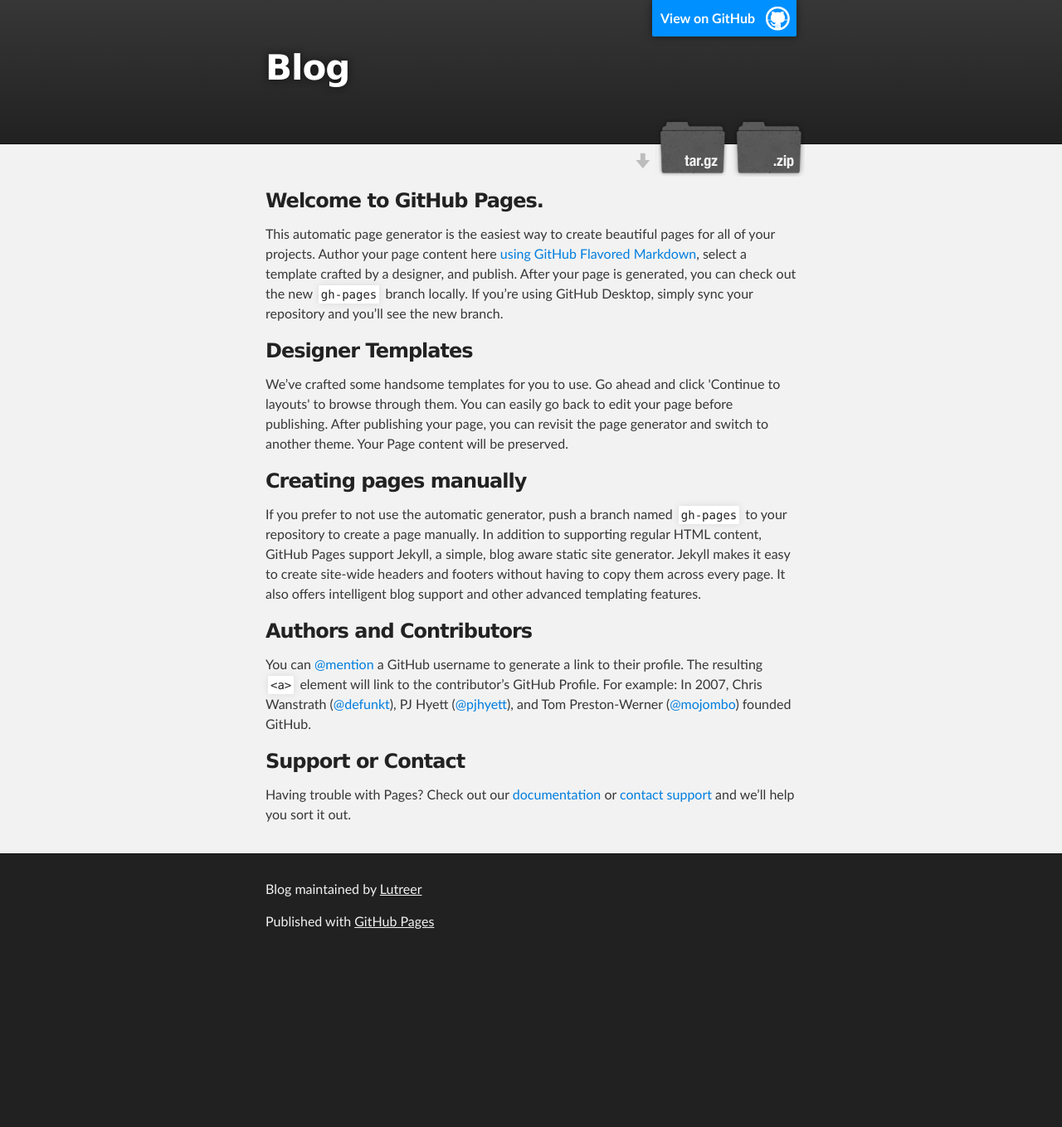
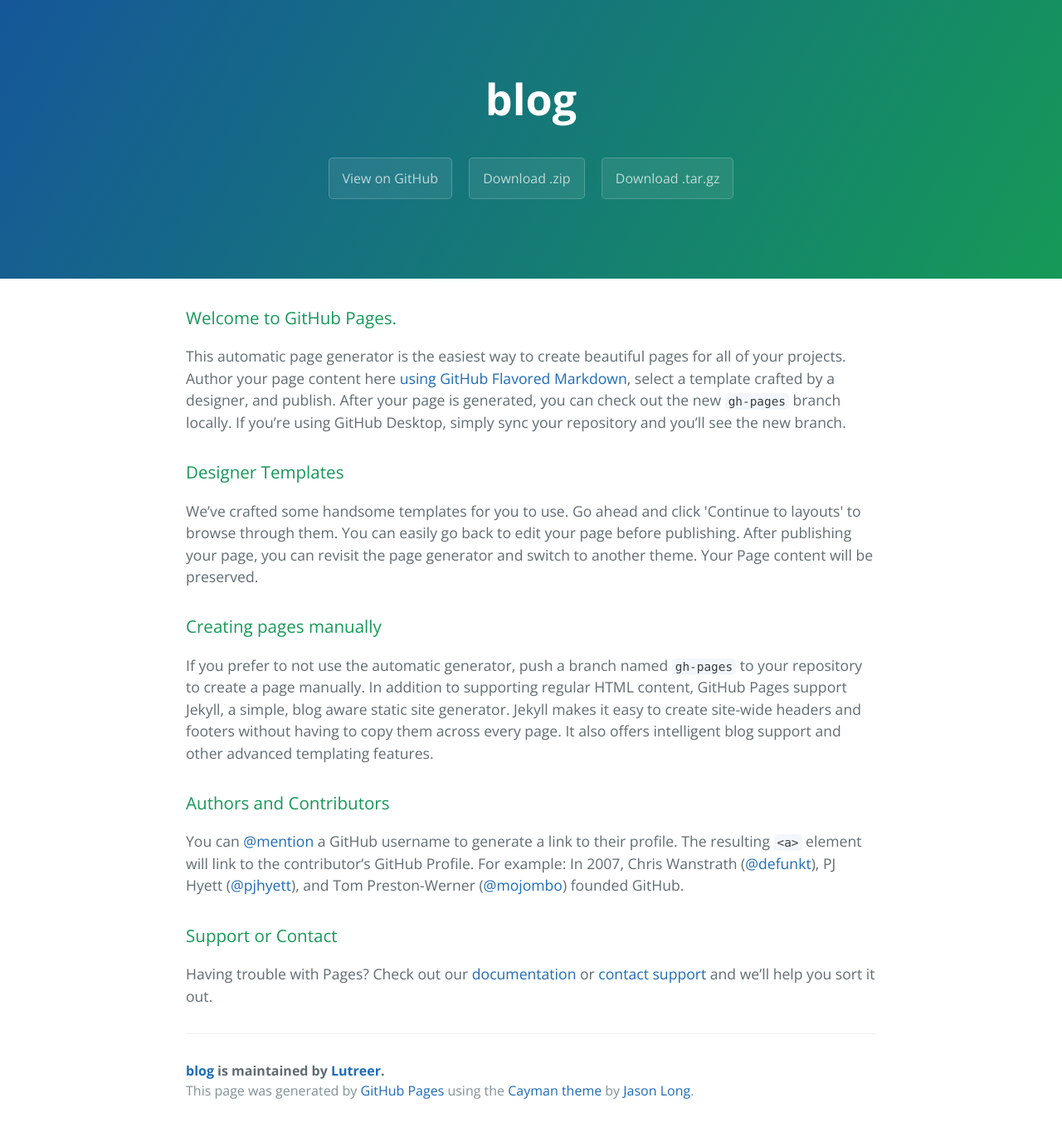
Before and after one commit to Lutreer/blog, a Jekyll site: the page index.html, which Jekyll copies as it is, in a window 1280 px wide. Shown: the whole page at 83% size. Built offline with Jekyll 4.4.1, drawn with Linux system fonts in a browser that asks for light colours; before the commit the page ends 1158 px from its top, so only the background shows below that.

```diff
--- a/index.html
+++ b/index.html
@@ -1,37 +1,25 @@
 <!DOCTYPE html>
-<html>
+<html lang="en-us">
+  <head>
+    <meta charset="UTF-8">
+    <title>blog by Lutreer</title>
+    <meta name="viewport" content="width=device-width, initial-scale=1">
+    <link rel="stylesheet" type="text/css" href="stylesheets/normalize.css" media="screen">
+    <link href='https://fonts.googleapis.com/css?family=Open+Sans:400,700' rel='stylesheet' type='text/css'>
+    <link rel="stylesheet" type="text/css" href="stylesheets/stylesheet.css" media="screen">
+    <link rel="stylesheet" type="text/css" href="stylesheets/github-light.css" media="screen">
+  </head>
+  <body>
+    <section class="page-header">
+      <h1 class="project-name">blog</h1>
+      <h2 class="project-tagline"></h2>
+      <a href="https://github.com/Lutreer/blog" class="btn">View on GitHub</a>
+      <a href="https://github.com/Lutreer/blog/zipball/master" class="btn">Download .zip</a>
+      <a href="https://github.com/Lutreer/blog/tarball/master" class="btn">Download .tar.gz</a>
+    </section>
 
-  <head>
-    <meta charset='utf-8'>
-    <meta http-equiv="X-UA-Compatible" content="chrome=1">
-    <meta name="description" content="Blog : ">
-
-    <link rel="stylesheet" type="text/css" media="screen" href="stylesheets/stylesheet.css">
-
-    <title>Blog</title>
-  </head>
-
-  <body>
-
-    <!-- HEADER -->
-    <div id="header_wrap" class="outer">
-        <header class="inner">
-          <a id="forkme_banner" href="https://github.com/Lutreer/blog">View on GitHub</a>
-
-          <h1 id="project_title">Blog</h1>
-          <h2 id="project_tagline"></h2>
-
-            <section id="downloads">
-              <a class="zip_download_link" href="https://github.com/Lutreer/blog/zipball/master">Download this project as a .zip file</a>
-              <a class="tar_download_link" href="https://github.com/Lutreer/blog/tarball/master">Download this project as a tar.gz file</a>
-            </section>
-        </header>
-    </div>
-
-    <!-- MAIN CONTENT -->
-    <div id="main_content_wrap" class="outer">
-      <section id="main_content" class="inner">
-        <h3>
+    <section class="main-content">
+      <h3>
 <a id="welcome-to-github-pages" class="anchor" href="#welcome-to-github-pages" aria-hidden="true"><span class="octicon octicon-link"></span></a>Welcome to GitHub Pages.</h3>
 
 <p>This automatic page generator is the easiest way to create beautiful pages for all of your projects. Author your page content here <a href="https://guides.github.com/features/mastering-markdown/">using GitHub Flavored Markdown</a>, select a template crafted by a designer, and publish. After your page is generated, you can check out the new <code>gh-pages</code> branch locally. If you’re using GitHub Desktop, simply sync your repository and you’ll see the new branch.</p>
@@ -55,17 +43,14 @@
 <a id="support-or-contact" class="anchor" href="#support-or-contact" aria-hidden="true"><span class="octicon octicon-link"></span></a>Support or Contact</h3>
 
 <p>Having trouble with Pages? Check out our <a href="https://help.github.com/pages">documentation</a> or <a href="https://github.com/contact">contact support</a> and we’ll help you sort it out.</p>
-      </section>
-    </div>
 
-    <!-- FOOTER  -->
-    <div id="footer_wrap" class="outer">
-      <footer class="inner">
-        <p class="copyright">Blog maintained by <a href="https://github.com/Lutreer">Lutreer</a></p>
-        <p>Published with <a href="https://pages.github.com">GitHub Pages</a></p>
+      <footer class="site-footer">
+        <span class="site-footer-owner"><a href="https://github.com/Lutreer/blog">blog</a> is maintained by <a href="https://github.com/Lutreer">Lutreer</a>.</span>
+
+        <span class="site-footer-credits">This page was generated by <a href="https://pages.github.com">GitHub Pages</a> using the <a href="https://github.com/jasonlong/cayman-theme">Cayman theme</a> by <a href="https://twitter.com/jasonlong">Jason Long</a>.</span>
       </footer>
-    </div>
 
+    </section>
 
 
   </body>
--- a/stylesheets/stylesheet.css
+++ b/stylesheets/stylesheet.css
@@ -1,425 +1,245 @@
-/*******************************************************************************
-Slate Theme for GitHub Pages
-by Jason Costello, @jsncostello
-*******************************************************************************/
-
-@import url(github-light.css);
-
-/*******************************************************************************
-MeyerWeb Reset
-*******************************************************************************/
-
-html, body, div, span, applet, object, iframe,
-h1, h2, h3, h4, h5, h6, p, blockquote, pre,
-a, abbr, acronym, address, big, cite, code,
-del, dfn, em, img, ins, kbd, q, s, samp,
-small, strike, strong, sub, sup, tt, var,
-b, u, i, center,
-dl, dt, dd, ol, ul, li,
-fieldset, form, label, legend,
-table, caption, tbody, tfoot, thead, tr, th, td,
-article, aside, canvas, details, embed,
-figure, figcaption, footer, header, hgroup,
-menu, nav, output, ruby, section, summary,
-time, mark, audio, video {
-  margin: 0;
-  padding: 0;
-  border: 0;
-  font: inherit;
-  vertical-align: baseline;
-}
-
-/* HTML5 display-role reset for older browsers */
-article, aside, details, figcaption, figure,
-footer, header, hgroup, menu, nav, section {
-  display: block;
-}
-
-ol, ul {
-  list-style: none;
-}
-
-table {
-  border-collapse: collapse;
-  border-spacing: 0;
-}
-
-/*******************************************************************************
-Theme Styles
-*******************************************************************************/
+* {
+  box-sizing: border-box; }
 
 body {
-  box-sizing: border-box;
-  color:#373737;
-  background: #212121;
+  padding: 0;
+  margin: 0;
+  font-family: "Open Sans", "Helvetica Neue", Helvetica, Arial, sans-serif;
   font-size: 16px;
-  font-family: 'Myriad Pro', Calibri, Helvetica, Arial, sans-serif;
   line-height: 1.5;
-  -webkit-font-smoothing: antialiased;
-}
-
-h1, h2, h3, h4, h5, h6 {
-  margin: 10px 0;
-  font-weight: 700;
-  color:#222222;
-  font-family: 'Lucida Grande', 'Calibri', Helvetica, Arial, sans-serif;
-  letter-spacing: -1px;
-}
-
-h1 {
-  font-size: 36px;
-  font-weight: 700;
-}
-
-h2 {
-  padding-bottom: 10px;
-  font-size: 32px;
-  background: url('../images/bg_hr.png') repeat-x bottom;
-}
-
-h3 {
-  font-size: 24px;
-}
-
-h4 {
-  font-size: 21px;
-}
-
-h5 {
-  font-size: 18px;
-}
-
-h6 {
-  font-size: 16px;
-}
-
-p {
-  margin: 10px 0 15px 0;
-}
-
-footer p {
-  color: #f2f2f2;
-}
+  color: #606c71; }
 
 a {
+  color: #1e6bb8;
+  text-decoration: none; }
+  a:hover {
+    text-decoration: underline; }
+
+.btn {
+  display: inline-block;
+  margin-bottom: 1rem;
+  color: rgba(255, 255, 255, 0.7);
+  background-color: rgba(255, 255, 255, 0.08);
+  border-color: rgba(255, 255, 255, 0.2);
+  border-style: solid;
+  border-width: 1px;
+  border-radius: 0.3rem;
+  transition: color 0.2s, background-color 0.2s, border-color 0.2s; }
+  .btn + .btn {
+    margin-left: 1rem; }
+
+.btn:hover {
+  color: rgba(255, 255, 255, 0.8);
   text-decoration: none;
-  color: #007edf;
-  text-shadow: none;
+  background-color: rgba(255, 255, 255, 0.2);
+  border-color: rgba(255, 255, 255, 0.3); }
 
-  transition: color 0.5s ease;
-  transition: text-shadow 0.5s ease;
-  -webkit-transition: color 0.5s ease;
-  -webkit-transition: text-shadow 0.5s ease;
-  -moz-transition: color 0.5s ease;
-  -moz-transition: text-shadow 0.5s ease;
-  -o-transition: color 0.5s ease;
-  -o-transition: text-shadow 0.5s ease;
-  -ms-transition: color 0.5s ease;
-  -ms-transition: text-shadow 0.5s ease;
-}
+@media screen and (min-width: 64em) {
+  .btn {
+    padding: 0.75rem 1rem; } }
 
-a:hover, a:focus {text-decoration: underline;}
+@media screen and (min-width: 42em) and (max-width: 64em) {
+  .btn {
+    padding: 0.6rem 0.9rem;
+    font-size: 0.9rem; } }
 
-footer a {
-  color: #F2F2F2;
-  text-decoration: underline;
-}
+@media screen and (max-width: 42em) {
+  .btn {
+    display: block;
+    width: 100%;
+    padding: 0.75rem;
+    font-size: 0.9rem; }
+    .btn + .btn {
+      margin-top: 1rem;
+      margin-left: 0; } }
 
-em {
-  font-style: italic;
-}
+.page-header {
+  color: #fff;
+  text-align: center;
+  background-color: #159957;
+  background-image: linear-gradient(120deg, #155799, #159957); }
 
-strong {
-  font-weight: bold;
-}
+@media screen and (min-width: 64em) {
+  .page-header {
+    padding: 5rem 6rem; } }
 
-img {
-  position: relative;
-  margin: 0 auto;
-  max-width: 739px;
-  padding: 5px;
-  margin: 10px 0 10px 0;
-  border: 1px solid #ebebeb;
+@media screen and (min-width: 42em) and (max-width: 64em) {
+  .page-header {
+    padding: 3rem 4rem; } }
 
-  box-shadow: 0 0 5px #ebebeb;
-  -webkit-box-shadow: 0 0 5px #ebebeb;
-  -moz-box-shadow: 0 0 5px #ebebeb;
-  -o-box-shadow: 0 0 5px #ebebeb;
-  -ms-box-shadow: 0 0 5px #ebebeb;
-}
+@media screen and (max-width: 42em) {
+  .page-header {
+    padding: 2rem 1rem; } }
 
-p img {
+.project-name {
+  margin-top: 0;
+  margin-bottom: 0.1rem; }
+
+@media screen and (min-width: 64em) {
+  .project-name {
+    font-size: 3.25rem; } }
+
+@media screen and (min-width: 42em) and (max-width: 64em) {
+  .project-name {
+    font-size: 2.25rem; } }
+
+@media screen and (max-width: 42em) {
+  .project-name {
+    font-size: 1.75rem; } }
+
+.project-tagline {
+  margin-bottom: 2rem;
+  font-weight: normal;
+  opacity: 0.7; }
+
+@media screen and (min-width: 64em) {
+  .project-tagline {
+    font-size: 1.25rem; } }
+
+@media screen and (min-width: 42em) and (max-width: 64em) {
+  .project-tagline {
+    font-size: 1.15rem; } }
+
+@media screen and (max-width: 42em) {
+  .project-tagline {
+    font-size: 1rem; } }
+
+.main-content :first-child {
+  margin-top: 0; }
+.main-content img {
+  max-width: 100%; }
+.main-content h1, .main-content h2, .main-content h3, .main-content h4, .main-content h5, .main-content h6 {
+  margin-top: 2rem;
+  margin-bottom: 1rem;
+  font-weight: normal;
+  color: #159957; }
+.main-content p {
+  margin-bottom: 1em; }
+.main-content code {
+  padding: 2px 4px;
+  font-family: Consolas, "Liberation Mono", Menlo, Courier, monospace;
+  font-size: 0.9rem;
+  color: #383e41;
+  background-color: #f3f6fa;
+  border-radius: 0.3rem; }
+.main-content pre {
+  padding: 0.8rem;
+  margin-top: 0;
+  margin-bottom: 1rem;
+  font: 1rem Consolas, "Liberation Mono", Menlo, Courier, monospace;
+  color: #567482;
+  word-wrap: normal;
+  background-color: #f3f6fa;
+  border: solid 1px #dce6f0;
+  border-radius: 0.3rem; }
+  .main-content pre > code {
+    padding: 0;
+    margin: 0;
+    font-size: 0.9rem;
+    color: #567482;
+    word-break: normal;
+    white-space: pre;
+    background: transparent;
+    border: 0; }
+.main-content .highlight {
+  margin-bottom: 1rem; }
+  .main-content .highlight pre {
+    margin-bottom: 0;
+    word-break: normal; }
+.main-content .highlight pre, .main-content pre {
+  padding: 0.8rem;
+  overflow: auto;
+  font-size: 0.9rem;
+  line-height: 1.45;
+  border-radius: 0.3rem; }
+.main-content pre code, .main-content pre tt {
   display: inline;
+  max-width: initial;
+  padding: 0;
   margin: 0;
+  overflow: initial;
+  line-height: inherit;
+  word-wrap: normal;
+  background-color: transparent;
+  border: 0; }
+  .main-content pre code:before, .main-content pre code:after, .main-content pre tt:before, .main-content pre tt:after {
+    content: normal; }
+.main-content ul, .main-content ol {
+  margin-top: 0; }
+.main-content blockquote {
+  padding: 0 1rem;
+  margin-left: 0;
+  color: #819198;
+  border-left: 0.3rem solid #dce6f0; }
+  .main-content blockquote > :first-child {
+    margin-top: 0; }
+  .main-content blockquote > :last-child {
+    margin-bottom: 0; }
+.main-content table {
+  display: block;
+  width: 100%;
+  overflow: auto;
+  word-break: normal;
+  word-break: keep-all; }
+  .main-content table th {
+    font-weight: bold; }
+  .main-content table th, .main-content table td {
+    padding: 0.5rem 1rem;
+    border: 1px solid #e9ebec; }
+.main-content dl {
+  padding: 0; }
+  .main-content dl dt {
+    padding: 0;
+    margin-top: 1rem;
+    font-size: 1rem;
+    font-weight: bold; }
+  .main-content dl dd {
+    padding: 0;
+    margin-bottom: 1rem; }
+.main-content hr {
+  height: 2px;
   padding: 0;
-  vertical-align: middle;
-  text-align: center;
-  border: none;
-}
+  margin: 1rem 0;
+  background-color: #eff0f1;
+  border: 0; }
 
-pre, code {
-  width: 100%;
-  color: #222;
-  background-color: #fff;
+@media screen and (min-width: 64em) {
+  .main-content {
+    max-width: 64rem;
+    padding: 2rem 6rem;
+    margin: 0 auto;
+    font-size: 1.1rem; } }
 
-  font-family: Monaco, "Bitstream Vera Sans Mono", "Lucida Console", Terminal, monospace;
-  font-size: 14px;
+@media screen and (min-width: 42em) and (max-width: 64em) {
+  .main-content {
+    padding: 2rem 4rem;
+    font-size: 1.1rem; } }
 
-  border-radius: 2px;
-  -moz-border-radius: 2px;
-  -webkit-border-radius: 2px;
-}
+@media screen and (max-width: 42em) {
+  .main-content {
+    padding: 2rem 1rem;
+    font-size: 1rem; } }
 
-pre {
-  width: 100%;
-  padding: 10px;
-  box-shadow: 0 0 10px rgba(0,0,0,.1);
-  overflow: auto;
-}
+.site-footer {
+  padding-top: 2rem;
+  margin-top: 2rem;
+  border-top: solid 1px #eff0f1; }
 
-code {
-  padding: 3px;
-  margin: 0 3px;
-  box-shadow: 0 0 10px rgba(0,0,0,.1);
-}
+.site-footer-owner {
+  display: block;
+  font-weight: bold; }
 
-pre code {
-  display: block;
-  box-shadow: none;
-}
+.site-footer-credits {
+  color: #819198; }
 
-blockquote {
-  color: #666;
-  margin-bottom: 20px;
-  padding: 0 0 0 20px;
-  border-left: 3px solid #bbb;
-}
+@media screen and (min-width: 64em) {
+  .site-footer {
+    font-size: 1rem; } }
 
+@media screen and (min-width: 42em) and (max-width: 64em) {
+  .site-footer {
+    font-size: 1rem; } }
 
-ul, ol, dl {
-  margin-bottom: 15px
-}
-
-ul {
-  list-style-position: inside;
-  list-style: disc;
-  padding-left: 20px;
-}
-
-ol {
-  list-style-position: inside;
-  list-style: decimal;
-  padding-left: 20px;
-}
-
-dl dt {
-  font-weight: bold;
-}
-
-dl dd {
-  padding-left: 20px;
-  font-style: italic;
-}
-
-dl p {
-  padding-left: 20px;
-  font-style: italic;
-}
-
-hr {
-  height: 1px;
-  margin-bottom: 5px;
-  border: none;
-  background: url('../images/bg_hr.png') repeat-x center;
-}
-
-table {
-  border: 1px solid #373737;
-  margin-bottom: 20px;
-  text-align: left;
- }
-
-th {
-  font-family: 'Lucida Grande', 'Helvetica Neue', Helvetica, Arial, sans-serif;
-  padding: 10px;
-  background: #373737;
-  color: #fff;
- }
-
-td {
-  padding: 10px;
-  border: 1px solid #373737;
- }
-
-form {
-  background: #f2f2f2;
-  padding: 20px;
-}
-
-/*******************************************************************************
-Full-Width Styles
-*******************************************************************************/
-
-.outer {
-  width: 100%;
-}
-
-.inner {
-  position: relative;
-  max-width: 640px;
-  padding: 20px 10px;
-  margin: 0 auto;
-}
-
-#forkme_banner {
-  display: block;
-  position: absolute;
-  top:0;
-  right: 10px;
-  z-index: 10;
-  padding: 10px 50px 10px 10px;
-  color: #fff;
-  background: url('../images/blacktocat.png') #0090ff no-repeat 95% 50%;
-  font-weight: 700;
-  box-shadow: 0 0 10px rgba(0,0,0,.5);
-  border-bottom-left-radius: 2px;
-  border-bottom-right-radius: 2px;
-}
-
-#header_wrap {
-  background: #212121;
-  background: -moz-linear-gradient(top, #373737, #212121);
-  background: -webkit-linear-gradient(top, #373737, #212121);
-  background: -ms-linear-gradient(top, #373737, #212121);
-  background: -o-linear-gradient(top, #373737, #212121);
-  background: linear-gradient(top, #373737, #212121);
-}
-
-#header_wrap .inner {
-  padding: 50px 10px 30px 10px;
-}
-
-#project_title {
-  margin: 0;
-  color: #fff;
-  font-size: 42px;
-  font-weight: 700;
-  text-shadow: #111 0px 0px 10px;
-}
-
-#project_tagline {
-  color: #fff;
-  font-size: 24px;
-  font-weight: 300;
-  background: none;
-  text-shadow: #111 0px 0px 10px;
-}
-
-#downloads {
-  position: absolute;
-  width: 210px;
-  z-index: 10;
-  bottom: -40px;
-  right: 0;
-  height: 70px;
-  background: url('../images/icon_download.png') no-repeat 0% 90%;
-}
-
-.zip_download_link {
-  display: block;
-  float: right;
-  width: 90px;
-  height:70px;
-  text-indent: -5000px;
-  overflow: hidden;
-  background: url(../images/sprite_download.png) no-repeat bottom left;
-}
-
-.tar_download_link {
-  display: block;
-  float: right;
-  width: 90px;
-  height:70px;
-  text-indent: -5000px;
-  overflow: hidden;
-  background: url(../images/sprite_download.png) no-repeat bottom right;
-  margin-left: 10px;
-}
-
-.zip_download_link:hover {
-  background: url(../images/sprite_download.png) no-repeat top left;
-}
-
-.tar_download_link:hover {
-  background: url(../images/sprite_download.png) no-repeat top right;
-}
-
-#main_content_wrap {
-  background: #f2f2f2;
-  border-top: 1px solid #111;
-  border-bottom: 1px solid #111;
-}
-
-#main_content {
-  padding-top: 40px;
-}
-
-#footer_wrap {
-  background: #212121;
-}
-
-
-
-/*******************************************************************************
-Small Device Styles
-*******************************************************************************/
-
-@media screen and (max-width: 480px) {
-  body {
-    font-size:14px;
-  }
-
-  #downloads {
-    display: none;
-  }
-
-  .inner {
-    min-width: 320px;
-    max-width: 480px;
-  }
-
-  #project_title {
-  font-size: 32px;
-  }
-
-  h1 {
-    font-size: 28px;
-  }
-
-  h2 {
-    font-size: 24px;
-  }
-
-  h3 {
-    font-size: 21px;
-  }
-
-  h4 {
-    font-size: 18px;
-  }
-
-  h5 {
-    font-size: 14px;
-  }
-
-  h6 {
-    font-size: 12px;
-  }
-
-  code, pre {
-    min-width: 320px;
-    max-width: 480px;
-    font-size: 11px;
-  }
-
-}
+@media screen and (max-width: 42em) {
+  .site-footer {
+    font-size: 0.9rem; } }
```
Also changed, not shown: params.json (+1 -1 lines).
